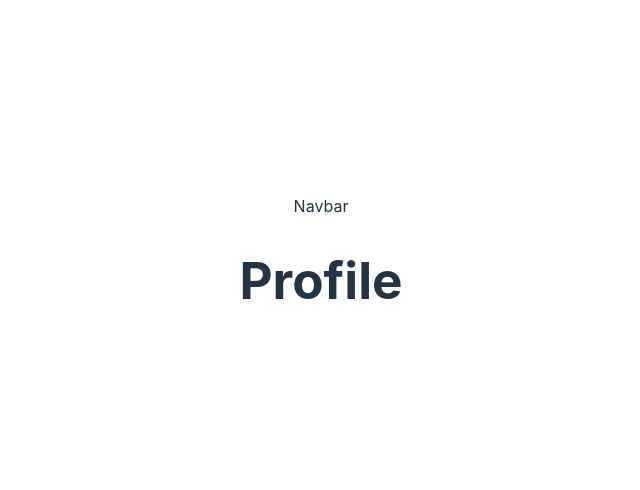
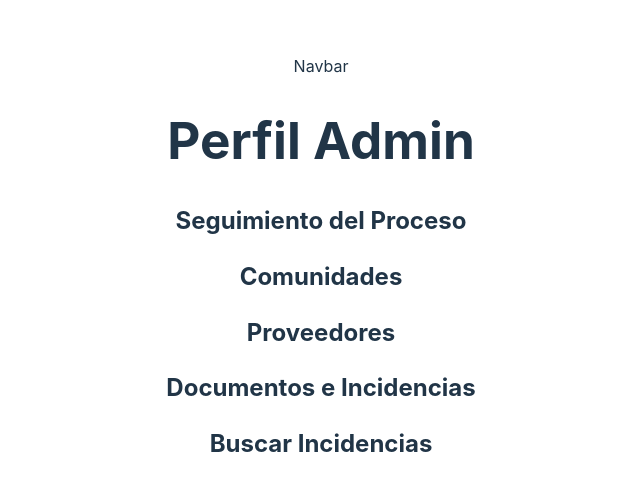
Before and after one commit to VeroPolegre/Fincas_Front, a React (Vite) app: page /profile in a window 1280 px wide. Shown: the part 132-622 px from the top of the page, without its empty margins (319-959 px from the left). Built offline with nearby package versions, Linux system fonts and the light colour scheme.

Commit message:
data profile test

```diff
--- a/src/pages/CreateCertificate/CreateCertificate.jsx
+++ b/src/pages/CreateCertificate/CreateCertificate.jsx
@@ -10,12 +10,10 @@ const CreateCertificate = () => {
   };
 
   const handleFileChange = (event) => {
-    // Manejar la lógica para el archivo aquí, por ejemplo, guardar en el estado.
     setArchivo(event.target.files[0]);
   };
 
   const handleResumirClick = () => {
-    // Lógica para resumir con el archivo adjunto.
     console.log("Resumiendo con la comunidad:", comunidad, "y el archivo:", archivo);
   };
 
--- a/src/pages/Profile/Profile.jsx
+++ b/src/pages/Profile/Profile.jsx
@@ -5,7 +5,22 @@ const Profile = () => {
   return (
     <>
       <Header />
-      <h1>Profile</h1>
+      <h1>Perfil Admin</h1>
+      <div>
+        <h2>Seguimiento del Proceso</h2>
+      </div>
+      <div>
+        <h2>Comunidades</h2>
+      </div>
+      <div>
+        <h2>Proveedores</h2>
+      </div>
+      <div>
+        <h2>Documentos e Incidencias</h2>
+      </div>
+      <div>
+        <h2>Buscar Incidencias</h2>
+      </div>
     </>
   );
 };
```
